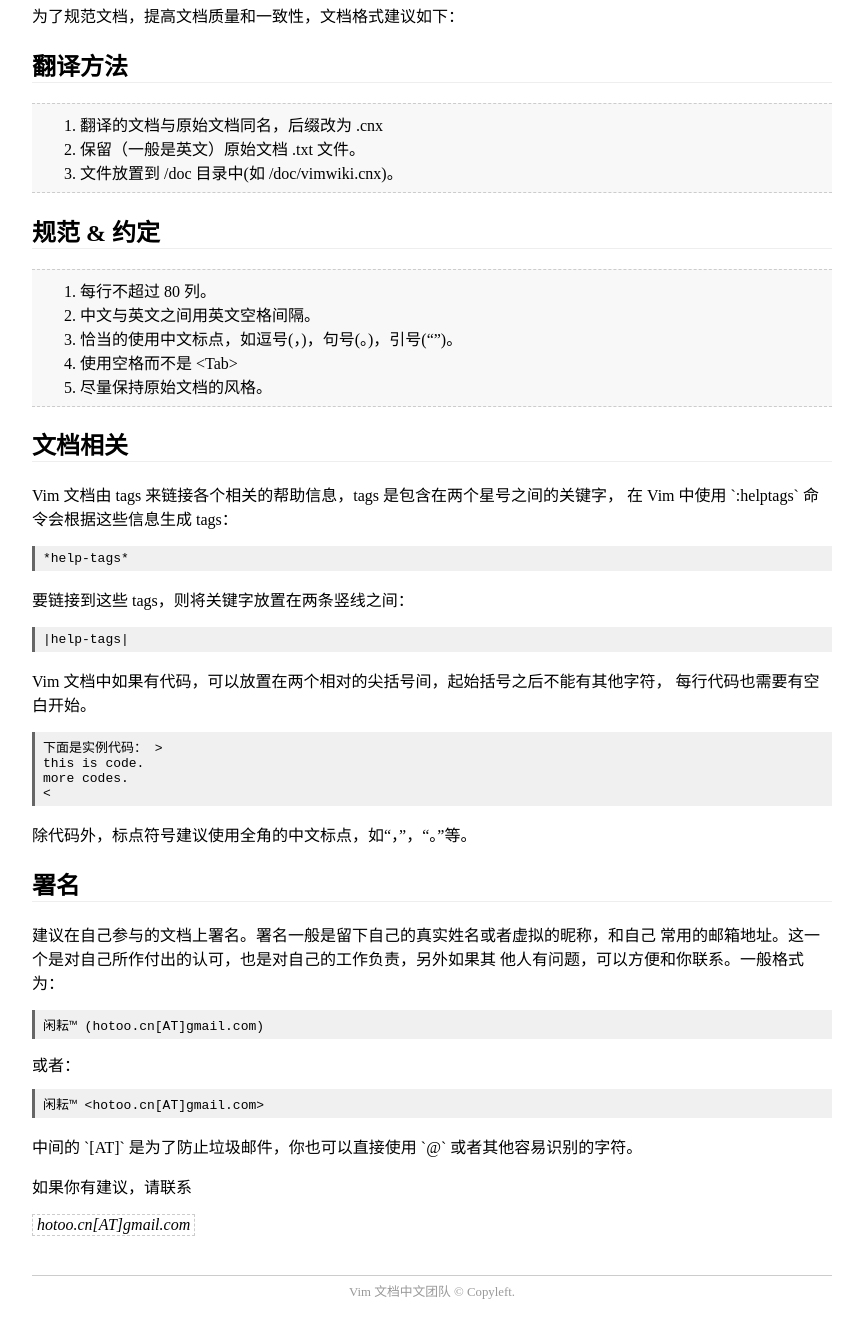
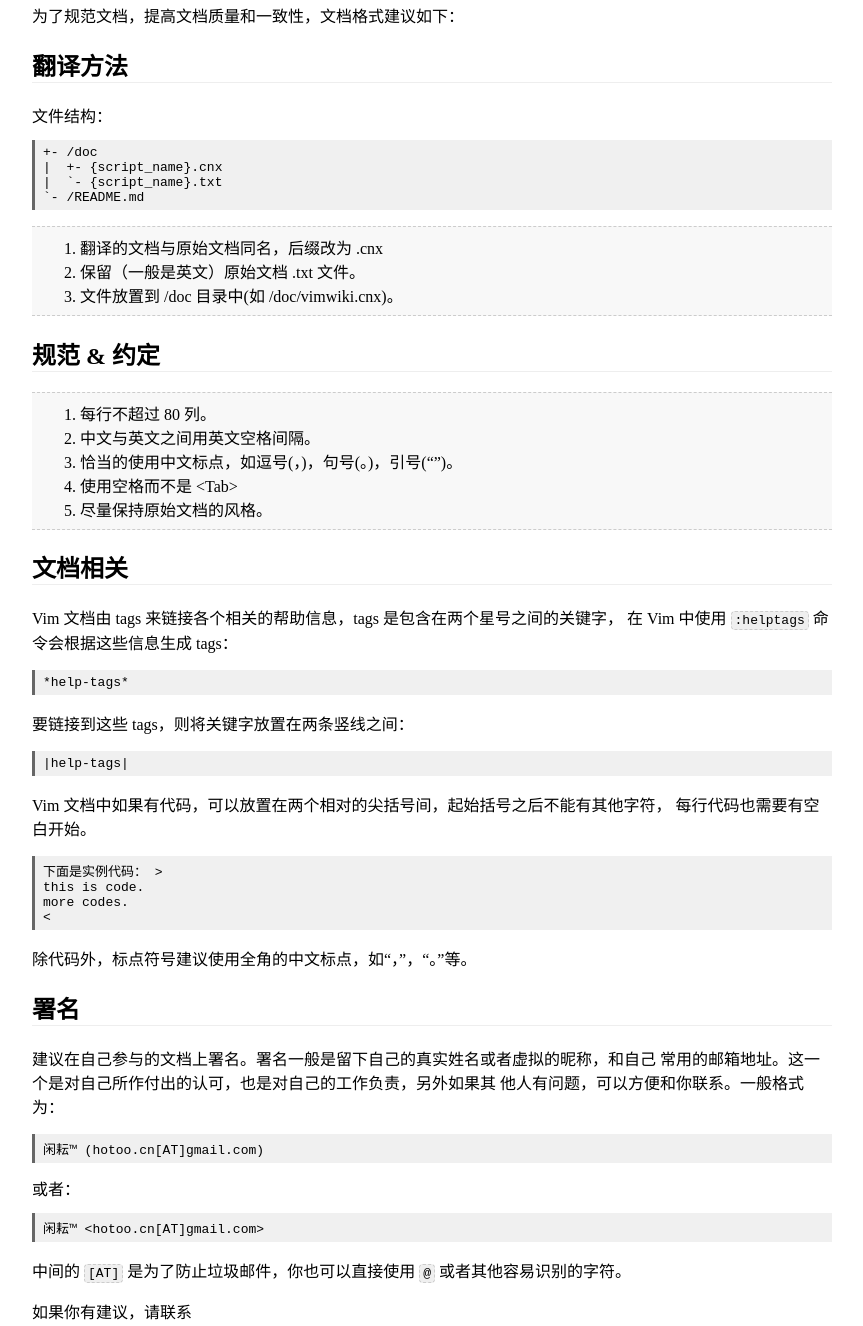
Before and after one commit to vimcn/vimcn.github.com, a plain HTML site: page spec.html in a window 1280 px wide. Shown: the part 87-1413 px from the top of the page, without its empty margins (208-1071 px from the left). Drawn offline with Linux system fonts and the light colour scheme.

Commit message:
U: 新增 Vundle 安装方式，及其他文档更新

```diff
--- a/css/style.css
+++ b/css/style.css
@@ -10,7 +10,10 @@ html,body{margin:0; padding:0;}
 h1{border-bottom:1px solid #ccc;}
 h2,h3{border-bottom:1px solid #eee;}
 #wrapper{width:800px; margin:0 auto;}
-address{display:inline-block; padding:1px 4px; border:1px dashed #ccc;}
+address{
+  display:inline-block; padding:1px 4px; border:1px dashed #ccc;
+  -moz-border-radius:4px; -khtml-border-radius:4px; -webkit-border-radius:4px; border-radius:4px;
+}
 code{border:1px dashed #ccc; display:inline-block; padding:1px 3px;}
 ol,ul{border-width:1px 0; border-style:dashed; border-color:#ccc; padding:8px 3em; background:#f8f8f8;}
 pre{border-left:3px solid #666; padding:5px 8px; background:#f0f0f0;}
@@ -19,6 +22,11 @@ a:hover{text-decoration:underline;}
 table{border-collapse:collapse;}
 th,td{border:1px solid #ccc; padding:2px 8px;}
 th{background:#eee none;}
+code{
+  border:1px dashed #ccc; display:inline-block; padding:1px 3px;
+  background:#efefef;
+  -moz-border-radius:4px; -khtml-border-radius:4px; -webkit-border-radius:4px; border-radius:4px;
+}
 
 #github-projects{border-width:1px 0; border-style:dashed; border-color:#ccc; padding:8px 2em; background:#f8f8f8;}
 #footer{border-top:1px solid #ccc; text-align:center; padding:5px; margin:3em 0; font-size:.8em; color:#999;}
--- a/spec.html
+++ b/spec.html
@@ -18,6 +18,13 @@
             为了规范文档，提高文档质量和一致性，文档格式建议如下：
         </p>
         <h2>翻译方法</h2>
+        文件结构：
+<pre>
++- /doc
+|  +- {script_name}.cnx
+|  `- {script_name}.txt
+`- /README.md
+</pre>
         <ol>
             <li>翻译的文档与原始文档同名，后缀改为 .cnx</li>
             <li>保留（一般是英文）原始文档 .txt 文件。</li>
@@ -33,7 +40,7 @@
         </ol>
         <h2>文档相关</h2>
         <p>Vim 文档由 tags 来链接各个相关的帮助信息，tags 是包含在两个星号之间的关键字，
-        在 Vim 中使用 `:helptags` 命令会根据这些信息生成 tags：</p>
+        在 Vim 中使用 <code>:helptags</code> 命令会根据这些信息生成 tags：</p>
 <pre>
 *help-tags*
 </pre>
@@ -65,7 +72,7 @@ more codes.
 <pre>
 闲耘™ &lt;hotoo.cn[AT]gmail.com&gt;
 </pre>
-<p>中间的 `[AT]` 是为了防止垃圾邮件，你也可以直接使用 `@` 或者其他容易识别的字符。</p>
+<p>中间的 <code>[AT]</code> 是为了防止垃圾邮件，你也可以直接使用 <code>@</code> 或者其他容易识别的字符。</p>
         <p>
         如果你有建议，请联系 <address>hotoo.cn[AT]gmail.com</address>
         </p>
```
Also changed, not shown: usage.html (+6 -0 lines).
